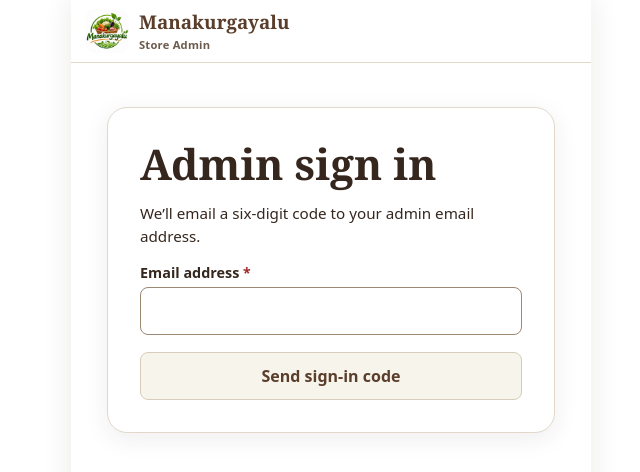
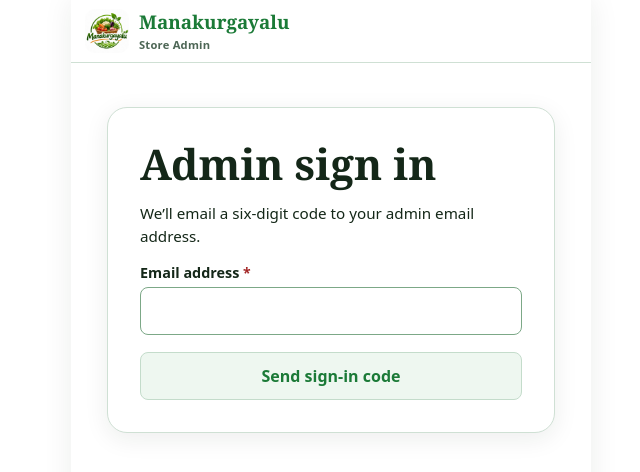
Before and after one commit to kalyan1827/mana-veg, a website: page apps/admin/public/index.html in a window 1280 px wide. Shown: the whole page, without its empty margins (309-949 px from the left). Drawn offline with Linux system fonts and the light colour scheme; no server answers.

Commit message:
Update admin and customer apps to green and white theme matching brand logo

```diff
--- a/apps/admin/public/style.css
+++ b/apps/admin/public/style.css
@@ -1,13 +1,13 @@
 :root {
   --white: #fff;
-  --ink: #35271e;
-  --walnut: #5a3e2b;
-  --cream: #f7f4eb;
-  --border: #e1d8ca;
-  --cream-border: #d8cdbb;
-  --field-border: #9b8774;
-  --accent: #c7b294;
-  --shadow: #3d2c2014;
+  --ink: #142718;
+  --walnut: #1b7a37;
+  --cream: #eef7f0;
+  --border: #cfe0d4;
+  --cream-border: #c4dccb;
+  --field-border: #7ca887;
+  --accent: #2e7d32;
+  --shadow: rgba(20, 41, 24, 0.08);
   font-family: system-ui;
   color: var(--ink);
   background: var(--white)
@@ -672,7 +672,7 @@ nav a[aria-current=page] {
 }
 
 .catalog-original-price {
-  color: #695e55;
+  color: #4d6655;
 }
 
 button:hover:enabled {
@@ -914,7 +914,7 @@ p.field-error {
 
 .brand small {
   font: 600 .72rem system-ui;
-  color: #6c5b4d;
+  color: #4d6655;
   letter-spacing: .02em;
   margin-top: .12rem
 }
@@ -936,7 +936,7 @@ p.field-error {
 .dashboard-subtitle {
   margin: .2rem 0 0;
   font-size: .9rem;
-  color: #6c5b4d
+  color: #4d6655
 }
 
 .sync-pill {
@@ -1003,7 +1003,7 @@ p.field-error {
 
 .dash-shortcut span {
   font-size: .76rem;
-  color: #6c5b4d
+  color: #4d6655
 }
 
 .dash-shortcut-shop {
@@ -1082,7 +1082,7 @@ p.field-error {
 
 .stock-summary span {
   font-size: .78rem;
-  color: #6c5b4d;
+  color: #4d6655;
   font-weight: 600
 }
 
@@ -1114,13 +1114,13 @@ p.field-error {
 }
 
 .muted {
-  color: #6c5b4d;
+  color: #4d6655;
   font-size: .9rem
 }
 
 /* === Mobile-App Shell & All-Tabs UI Alignment (Admin) === */
 html {
-  background: #f3f0e8;
+  background: #eef4f0;
   overflow-x: clip
 }
 
@@ -1129,7 +1129,7 @@ body {
   min-height: 100svh;
   margin: 0 auto;
   background: var(--white);
-  box-shadow: 0 0 28px #2b211818;
+  box-shadow: 0 0 28px rgba(20, 41, 24, 0.08);
   overflow-x: clip;
   padding-bottom: calc(4.9rem + env(safe-area-inset-bottom));
 }
@@ -1166,7 +1166,7 @@ header {
 
 .brand small {
   font-size: .7rem;
-  color: #6c5b4d
+  color: #4d6655
 }
 
 /* Always-fixed bottom 5-tab mobile app bar */
@@ -1187,7 +1187,7 @@ header nav {
   border: 0;
   border-top: 1px solid var(--border);
   border-radius: 0;
-  box-shadow: 0 -3px 14px #2b211814;
+  box-shadow: 0 -3px 14px rgba(20, 41, 24, 0.06);
 }
 
 header nav a {
@@ -1202,7 +1202,7 @@ header nav a {
   font-size: .68rem;
   font-weight: 600;
   line-height: 1.1;
-  color: #5c4b3d;
+  color: #3b5443;
   text-decoration: none;
   white-space: nowrap;
   text-align: center;
--- a/apps/customer/public/style.css
+++ b/apps/customer/public/style.css
@@ -1,13 +1,13 @@
 :root {
   --white: #fff;
-  --ink: #35271e;
-  --walnut: #5a3e2b;
-  --accent: #c7b294;
-  --cream: #f7f4eb;
-  --surface: #fbf8f2;
-  --border: #e1d8ca;
-  --field-border: #9b8774;
-  --shadow: #3d2c2014;
+  --ink: #142718;
+  --walnut: #1b7a37;
+  --accent: #2e7d32;
+  --cream: #eef7f0;
+  --surface: #f6fbf7;
+  --border: #cfe0d4;
+  --field-border: #7ca887;
+  --shadow: rgba(20, 41, 24, 0.08);
   font-family: system-ui;
   color: var(--ink);
   background: var(--white)
@@ -716,7 +716,7 @@ button:enabled:hover,
 }
 
 .pack-option s {
-  color: #736456
+  color: #4d6655
 }
 
 .product-total {
@@ -807,7 +807,7 @@ button:enabled:hover,
 }
 
 :root {
-  --cart-cream-border: #d8cdbb
+  --cart-cream-border: #c4dccb
 }
 
 .cart-bar {
@@ -827,7 +827,7 @@ button:enabled:hover,
   color: var(--ink);
   border: 1px solid var(--cart-cream-border);
   text-decoration: none;
-  box-shadow: 0 4px 16px #3d2c2040
+  box-shadow: 0 4px 16px rgba(27, 122, 55, 0.25)
 }
 
 #cart-bar strong {
@@ -1002,7 +1002,7 @@ body.has-cart-bar {
 .produce-card>.add-to-cart:disabled {
   background: var(--surface);
   border-color: var(--border);
-  color: #736456;
+  color: #4d6655;
   opacity: 1;
 }
 
@@ -1135,7 +1135,7 @@ body.has-cart-bar {
 }
 
 .cart-item-price s {
-  color: #736456;
+  color: #4d6655;
 }
 
 .cart-breakdown {
@@ -1385,7 +1385,7 @@ body.has-cart-bar.has-delivery-progress {
 
 .profile-tile span {
   font-size: .74rem;
-  color: #6c5b4d
+  color: #4d6655
 }
 
 .profile-tile-wa {
@@ -1425,7 +1425,7 @@ body.has-cart-bar.has-delivery-progress {
 .profile-hint {
   margin: 0 0 .9rem;
   font-size: .84rem;
-  color: #6c5b4d
+  color: #4d6655
 }
 
 .profile-grid {
@@ -1499,7 +1499,7 @@ body.has-cart-bar.has-delivery-progress {
 }
 
 .profile-info-list dt {
-  color: #6c5b4d;
+  color: #4d6655;
   font-weight: 600
 }
 
@@ -1544,7 +1544,7 @@ body.has-cart-bar.has-delivery-progress {
 
 .brand small {
   font: 600 .72rem system-ui;
-  color: #6c5b4d;
+  color: #4d6655;
   letter-spacing: .02em;
   margin-top: .12rem
 }
@@ -1570,7 +1570,7 @@ body.has-cart-bar.has-delivery-progress {
 
 .delivery-hero p:last-child {
   margin: 0;
-  color: #5f4d3f;
+  color: #4d6655;
   font-size: .95rem
 }
 
@@ -1615,7 +1615,7 @@ body.has-cart-bar.has-delivery-progress {
 .delivery-info-grid p {
   margin: 0;
   font-size: .84rem;
-  color: #5f4d3f;
+  color: #4d6655;
   line-height: 1.45
 }
 
@@ -1723,7 +1723,7 @@ body.has-cart-bar.has-delivery-progress {
 .bill-note {
   margin: .65rem 0 0;
   font-size: .83rem;
-  color: #5f4d3f;
+  color: #4d6655;
   font-weight: 600
 }
 
@@ -1740,7 +1740,7 @@ body.has-cart-bar.has-delivery-progress {
 .checkout-hint {
   margin: 0 0 1rem;
   font-size: .86rem;
-  color: #6c5b4d
+  color: #4d6655
 }
 
 .checkout-section {
@@ -1815,7 +1815,7 @@ body.has-cart-bar.has-delivery-progress {
 
 .payment-banner span {
   font-size: .82rem;
-  color: #5f4d3f
+  color: #4d6655
 }
 
 .cta-primary {
@@ -1878,7 +1878,7 @@ body.has-cart-bar.has-delivery-progress {
 
 /* === Mobile-App Shell & All-Tabs UI Alignment === */
 html {
-  background: #f3f0e8;
+  background: #eef4f0;
   overflow-x: clip
 }
 
@@ -1887,7 +1887,7 @@ body {
   min-height: 100svh;
   margin: 0 auto;
   background: var(--white);
-  box-shadow: 0 0 28px #2b211818;
+  box-shadow: 0 0 28px rgba(20, 41, 24, 0.08);
   overflow-x: clip;
   padding-bottom: calc(4.9rem + env(safe-area-inset-bottom));
 }
@@ -1924,7 +1924,7 @@ header {
 
 .brand small {
   font-size: .7rem;
-  color: #6c5b4d
+  color: #4d6655
 }
 
 /* Always-fixed bottom 5-tab mobile app bar */
@@ -1945,7 +1945,7 @@ header nav {
   border: 0;
   border-top: 1px solid var(--border);
   border-radius: 0;
-  box-shadow: 0 -3px 14px #2b211814;
+  box-shadow: 0 -3px 14px rgba(20, 41, 24, 0.06);
 }
 
 header nav a {
@@ -1961,7 +1961,7 @@ header nav a {
   font-size: .68rem;
   font-weight: 600;
   line-height: 1.1;
-  color: #5c4b3d;
+  color: #3b5443;
   text-decoration: none;
   white-space: nowrap;
   text-align: center;
@@ -2094,7 +2094,7 @@ main h2 {
 .produce-card .pack-picker legend {
   font-size: .68rem;
   margin-bottom: .18rem;
-  color: #6c5b4d
+  color: #4d6655
 }
 
 .produce-card .pack-option {
@@ -2253,7 +2253,7 @@ body.has-cart-bar.has-delivery-progress {
 .order-card-meta {
   margin: 0 0 .35rem;
   font-size: .8rem;
-  color: #6c5b4d;
+  color: #4d6655;
   font-weight: 600
 }
 
@@ -2274,7 +2274,7 @@ body.has-cart-bar.has-delivery-progress {
 }
 
 .order-card-foot small {
-  color: #6c5b4d;
+  color: #4d6655;
   font-weight: 600
 }
 
@@ -2450,7 +2450,7 @@ button:active:enabled {
 
 .profile-row-body span {
   font-size: .78rem;
-  color: #6c5b4d;
+  color: #4d6655;
   line-height: 1.25;
   white-space: nowrap;
   overflow: hidden;
@@ -2460,7 +2460,7 @@ button:active:enabled {
 .profile-row-chevron {
   font-size: 1.35rem;
   line-height: 1;
-  color: #9b8774;
+  color: #7ca887;
   padding-left: .25rem
 }
 
```
Also changed, not shown: apps/customer/public/index.html (+5 -5 lines).
